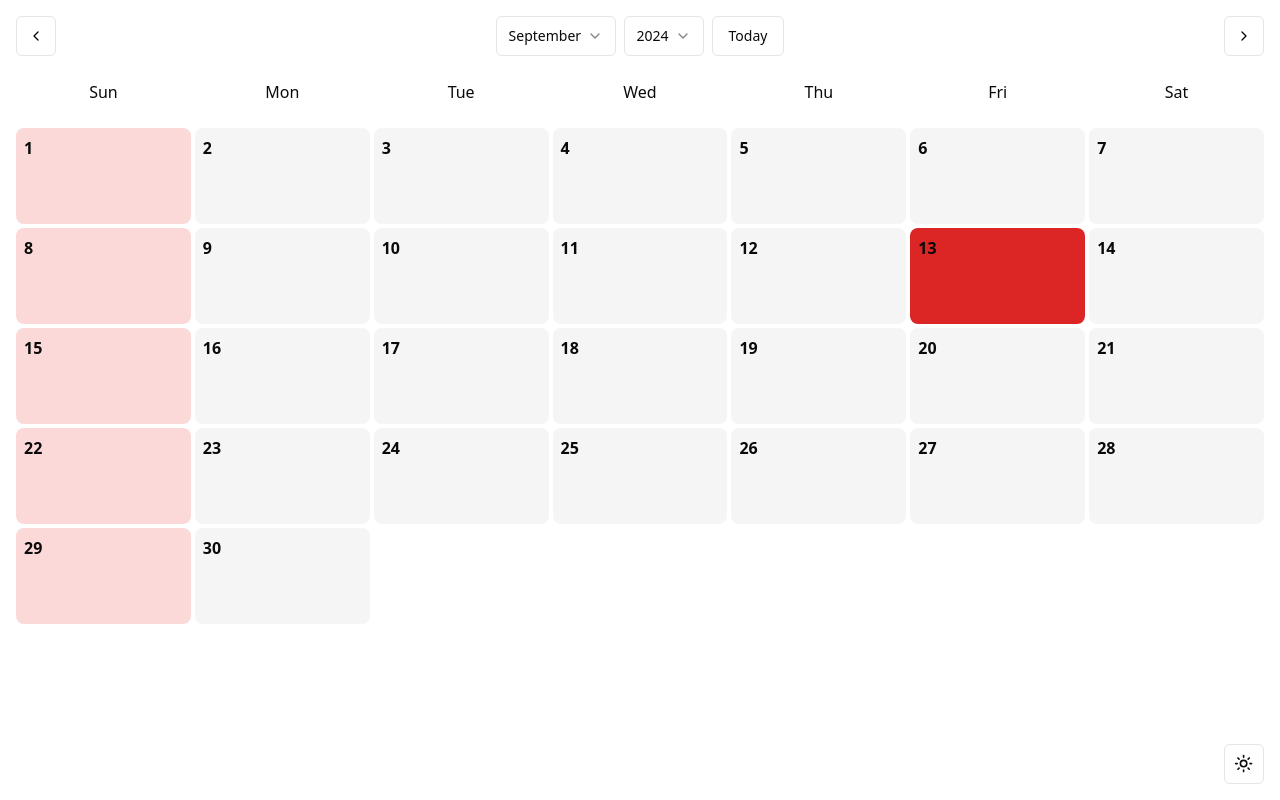
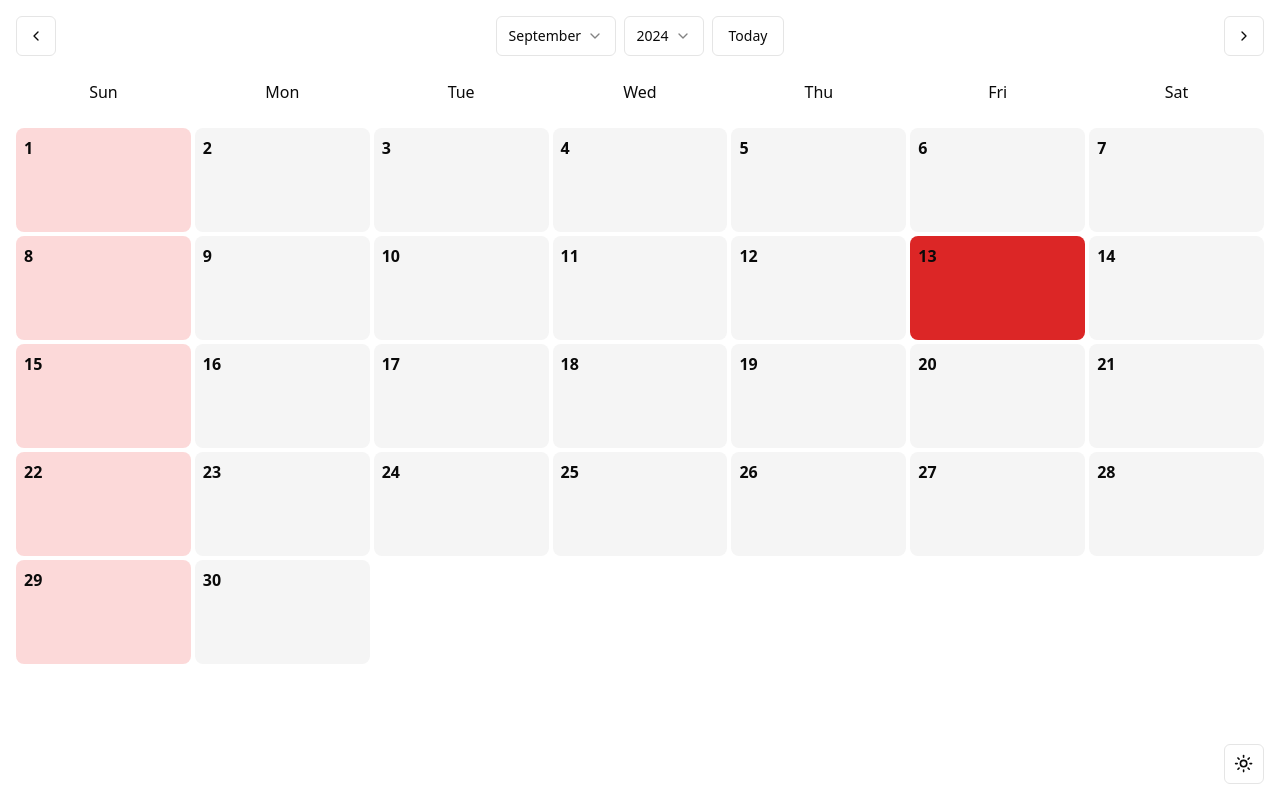
Before and after one commit to eswarclynn/loco-calendar, a Next.js app: page / in a window 1280 px wide. Built offline with nearby package versions, Linux system fonts and the light colour scheme.

Commit message:
fix: grid cell size

```diff
--- a/app/page.tsx
+++ b/app/page.tsx
@@ -70,7 +70,7 @@ export default function FullPageCalendar() {
 
           <div className="flex-grow relative overflow-hidden">
             <div
-              className={`mt-2 grid grid-cols-7 gap-1 transition-transform duration-300 ease-in-out ${transitionClass}`}
+              className={`mt-2 grid grid-cols-7 gap-1 transition-transform duration-300 ease-in-out absolute inset-0 ${transitionClass}`}
             >
               <DatesGrid date={date} />
             </div>
--- a/components/DatesGrid.tsx
+++ b/components/DatesGrid.tsx
@@ -42,7 +42,7 @@ export const DatesGrid = ({ date }: { date: Date }) => {
       <div
         key={i}
         className={cn(
-          `p-1 sm:p-2 flex flex-col items-start justify-start h-16 sm:h-24 rounded-lg`,
+          `p-1 sm:p-2 flex flex-col items-start justify-start rounded-lg`,
           {
             "cursor-pointer": isCurrentMonth,
             "bg-primary": isCurrentMonth && isCurrentDay,
```
